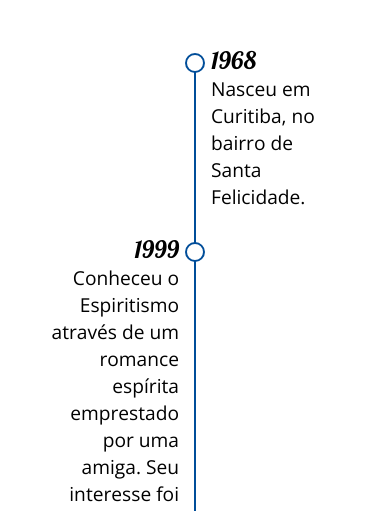
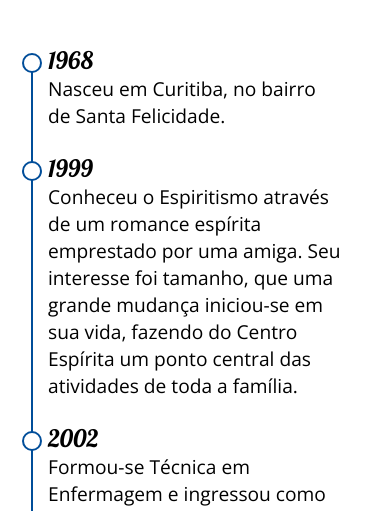
Before and after one commit to charlesferreira/responsive-web-design, a plain HTML site: page 01-tribute-page/index.html in a window 390 px wide. Shown: the part 589-1100 px from the top of the page. Drawn offline with nearby package versions, Linux system fonts and the light colour scheme.

Commit message:
Fix odd timeline items alignment

```diff
--- a/01-tribute-page/css/style.css
+++ b/01-tribute-page/css/style.css
@@ -91,7 +91,7 @@ body {
   position: relative;
   display: flex;
   flex-direction: column;
-  align-items: end;
+  align-items: flex-end;
   list-style: none;
   width: 100%;
   max-width: 1200px;
@@ -114,7 +114,7 @@ body {
 }
 
 #timeline li:nth-child(even) {
-  align-self: start;
+  align-self: flex-start;
   text-align: right;
 }
 
@@ -206,3 +206,24 @@ blockquote p::before {
   top: 0;
   left: var(--quote-padding);
 }
+
+@media (max-width: 480px) {
+
+  #timeline li {
+    width: 100%;
+    align-self: flex-start;
+    text-align: left;
+  }
+
+  #timeline li:nth-child(even) {
+    text-align: left;
+  }
+
+  #timeline li:not(:last-child):nth-child(even)::before {
+    left: -1px;
+  }
+
+  #timeline li:nth-child(even) time::before {
+    left: calc(-1.5rem - 2px);
+  }
+}
```
